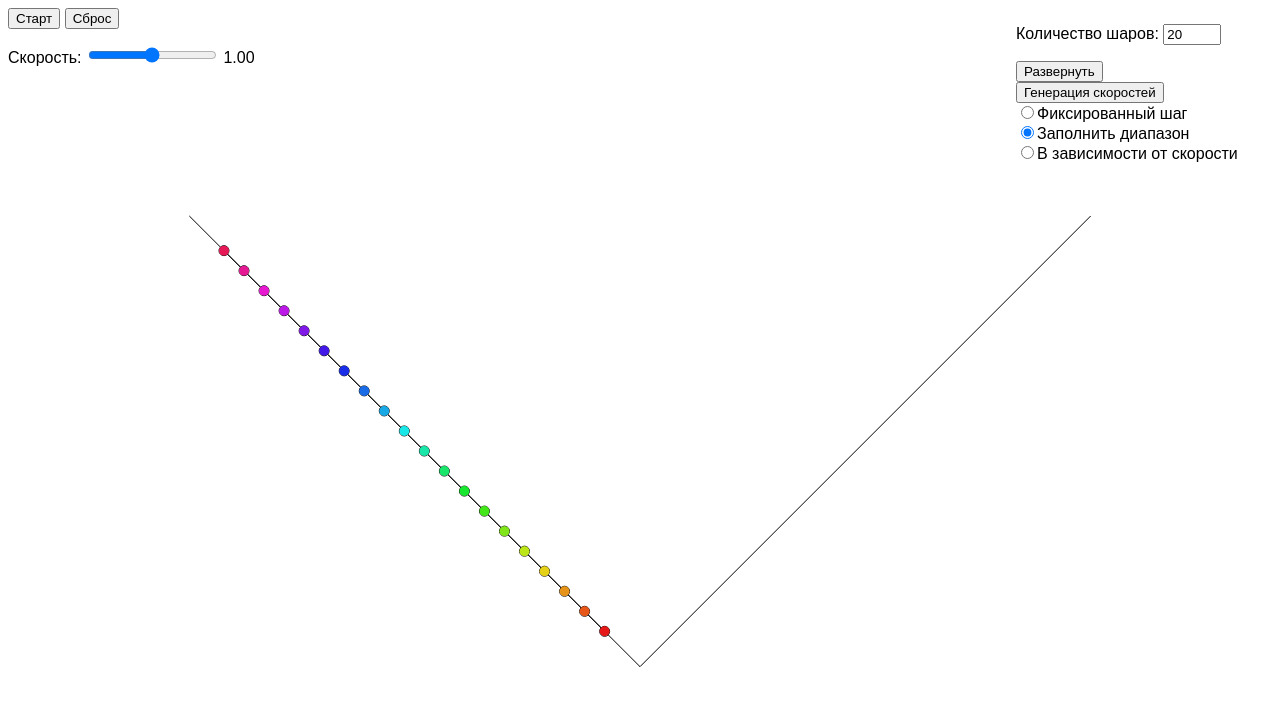
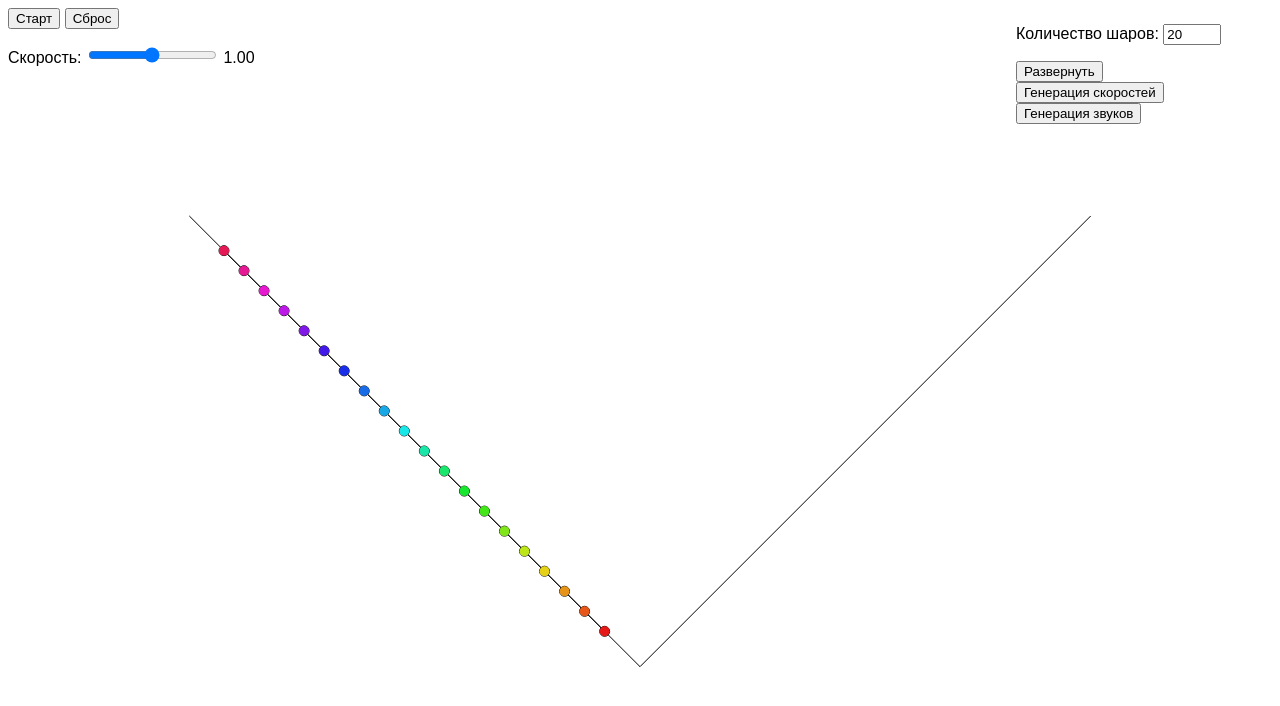
Before and after one commit to Reguas/bouncing-balls, a website built with Parcel: page index.html in a window 1280 px wide. Built offline with nearby package versions, Linux system fonts and the light colour scheme.

Commit message:
small fix

```diff
--- a/index.html
+++ b/index.html
@@ -28,7 +28,8 @@
       <button id="collapse-balls">Развернуть</button>
       <br>
       <button id="show-gen-speed">Генерация скоростей</button>
-
+      <br>
+      <button id="show-gen-sound">Генерация звуков</button>
       <br>
       <div id="expand-speed" style="display: none">
         <p>Тут можно написать код на JS для генерации скоростей шаров. Нумерация начинается с 0.</p>
@@ -38,7 +39,7 @@
         <button id="run-code">Сгенерировать</button>
         <br>
       </div>
-      <div id="expand-sound" style="display: block">
+      <div id="expand-sound" style="display: none">
         <input type="radio" name="sound-type" value="1">Фиксированный шаг</input>
         <br>
         <input type="radio" name="sound-type" value="2" checked>Заполнить диапазон</input>
```
